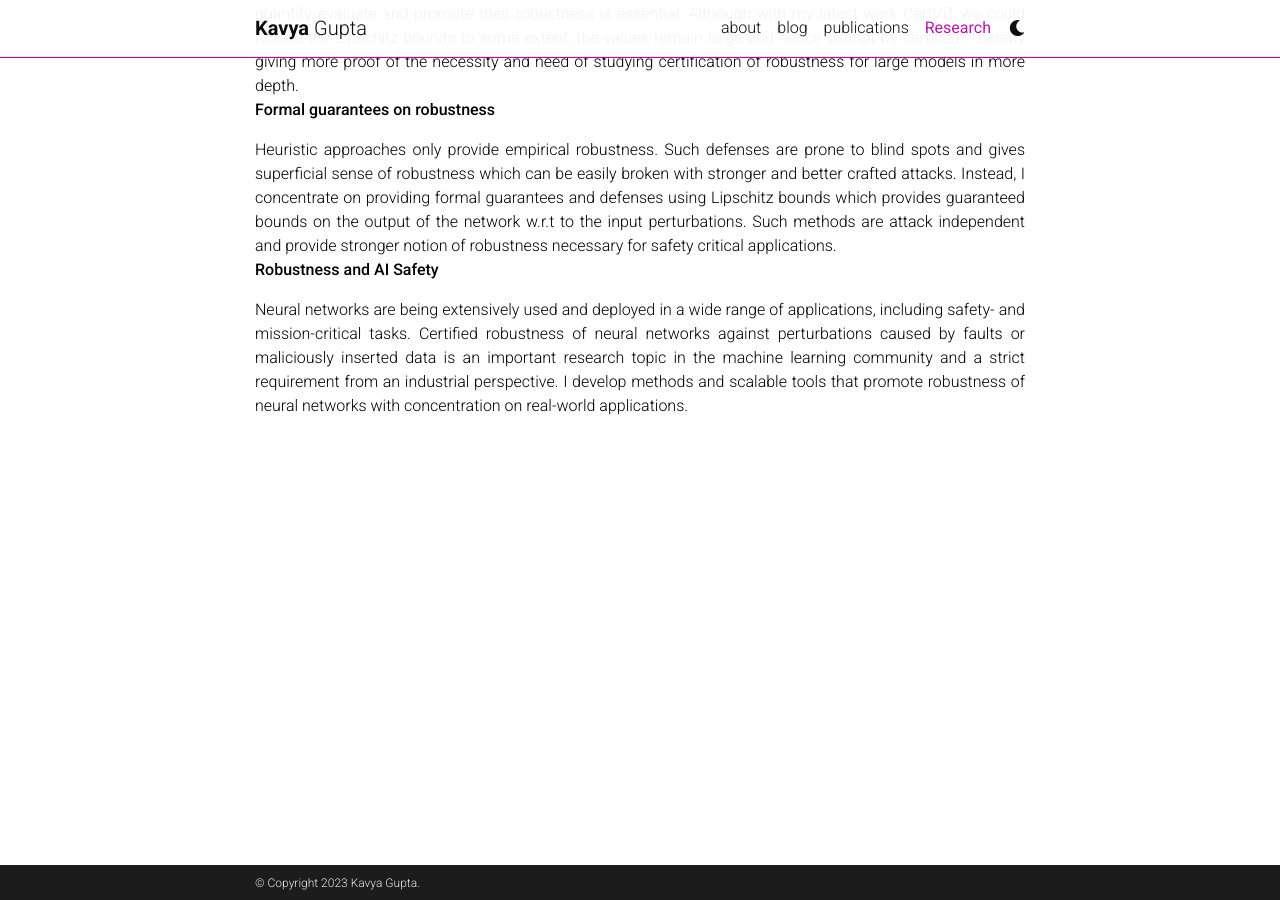
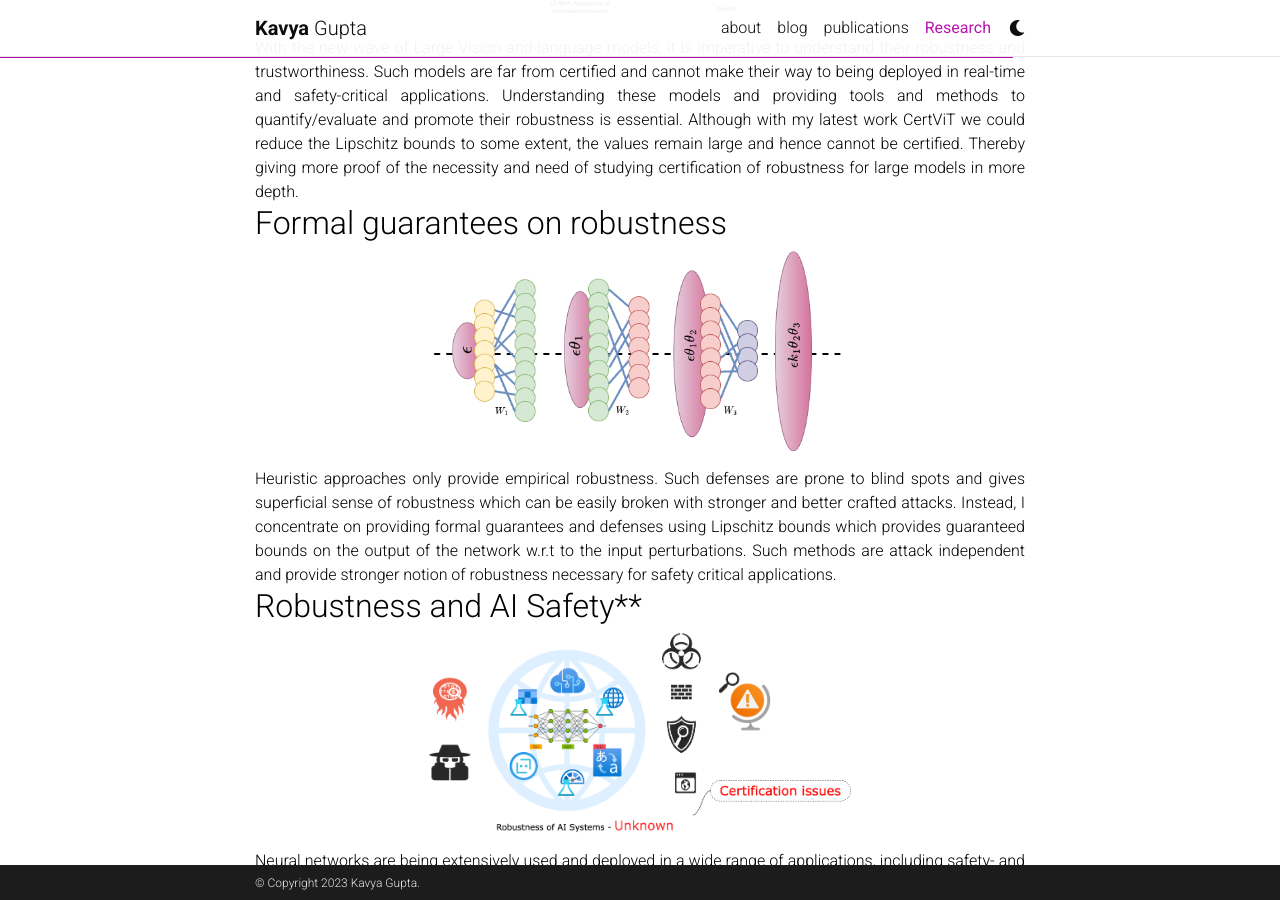
Before and after one commit to kavyagupta/kavyagupta.github.io, a Jekyll site: the page built from _pages/research.md, in a window 1280 px wide and 900 px high, scrolled down 524 px. Built offline with Jekyll 4.4.1, drawn with Linux system fonts in a browser that asks for light colours; comment, search, counter and statistics services are not loaded; a style sheet for code colours, icons or effects is not loaded.

Commit message:
research

```diff
--- a/_pages/research.md
+++ b/_pages/research.md
@@ -11,16 +11,23 @@ nav_order: 5
 <!-- For now, this page is assumed to be a static description of your courses. You can convert it to a collection similar to `_projects/` so that you can have a dedicated page for each course.
 
 Organize your courses by years, topics, or universities, however you like! -->
-<img src="../assets/img/1.jpg" height="100"/>
-<img src="~/assets/img/1.jpg" height="100"/>
 
-**Robustness of large Vision and language models**
+## Robustness of large Vision and language models
+<p align="center">
+<img src="../assets/img/transformer.png" height="200"/>
+</p>
 <div style="text-align: justify"> With the new wave of Large Vision and language models, it is imperative to understand their robustness and trustworthiness. Such models are far from certified and cannot make their way to being deployed in real-time and safety-critical applications. Understanding these models and providing tools and methods to quantify/evaluate and promote their robustness is essential. Although with my latest work CertViT we could reduce the Lipschitz bounds to some extent, the values remain large and hence cannot be certified. Thereby giving more proof of the necessity and need of studying certification of robustness for large models in more depth. </div>
 
 
-**Formal guarantees on robustness**
+## Formal guarantees on robustness
+<p align="center">
+<img src="../assets/img/Lipschitz.png" height="200"/>
+</p>
 <div style="text-align: justify"> Heuristic approaches only provide empirical robustness. Such defenses are prone to blind spots and gives superficial sense of robustness which can be easily broken with stronger and better crafted attacks. Instead, I concentrate on providing formal guarantees and defenses using Lipschitz bounds which provides guaranteed bounds on the output of the network w.r.t to the input perturbations. Such methods are attack independent and provide stronger notion of robustness necessary for safety critical applications.</div>
 
 
-**Robustness and AI Safety**
+## Robustness and AI Safety**
+<p align="center">
+<img src="../assets/img/cert.png" height="200"/>
+</p>
 <div style="text-align: justify"> Neural networks are being extensively used and deployed in a wide range of applications, including safety- and mission-critical tasks. Certified robustness of neural networks against perturbations caused by faults or maliciously inserted data is an important research topic in the machine learning community and a strict requirement from an industrial perspective. I develop methods and scalable tools that promote robustness of neural networks with concentration on real-world applications.</div>
```
Also changed, not shown: assets/img/Lipschitz.png (renamed from assets/img/Lipschitz Intuition.drawio.png), assets/img/cert.png (renamed from assets/img/defense presentation-Page-4.drawio.png), assets/img/transformer.png (added).
